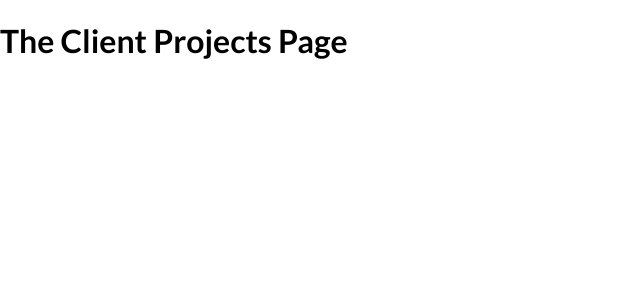
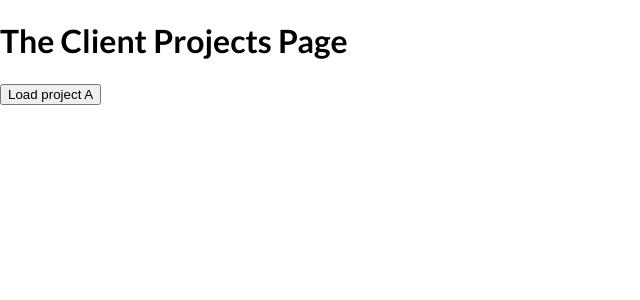
Before and after one commit to DavidBarcenas/nextjs-exercises, a Next.js app in the folder routing/: page /clients/dave in a window 1280 px wide. Shown: the top 300 px of the page, without its empty margins (0-640 px from the left). Built offline with nearby package versions, Linux system fonts and the light colour scheme.

Commit message:
routing: Add navigation programmatically and custom 404 page

```diff
--- a/routing/pages/clients/[id]/index.js
+++ b/routing/pages/clients/[id]/index.js
@@ -1,7 +1,16 @@
+import { useRouter } from 'next/router';
+
 function ClientProjectsPage() {
+  const { push } = useRouter();
+
+  function loadProjectHandler() {
+    push('/clients/dave/projecta');
+  }
+
   return (
     <div>
       <h1>The Client Projects Page</h1>
+      <button onClick={loadProjectHandler}>Load project A</button>
     </div>
   );
 }
```
Also changed, not shown: routing/pages/404.js (added, +9 -0 lines).
